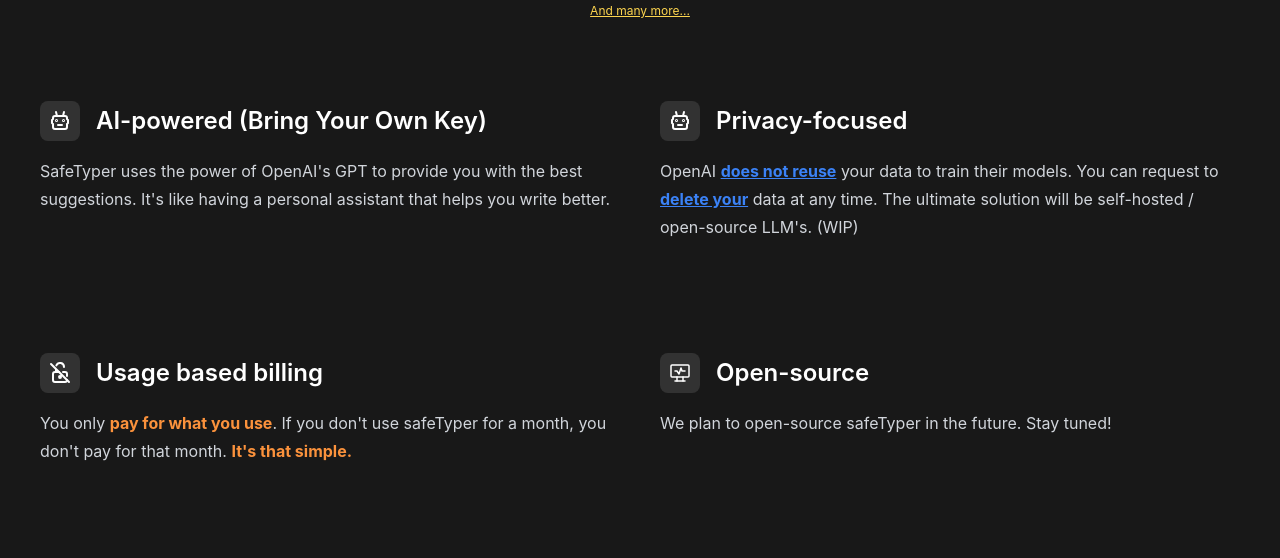
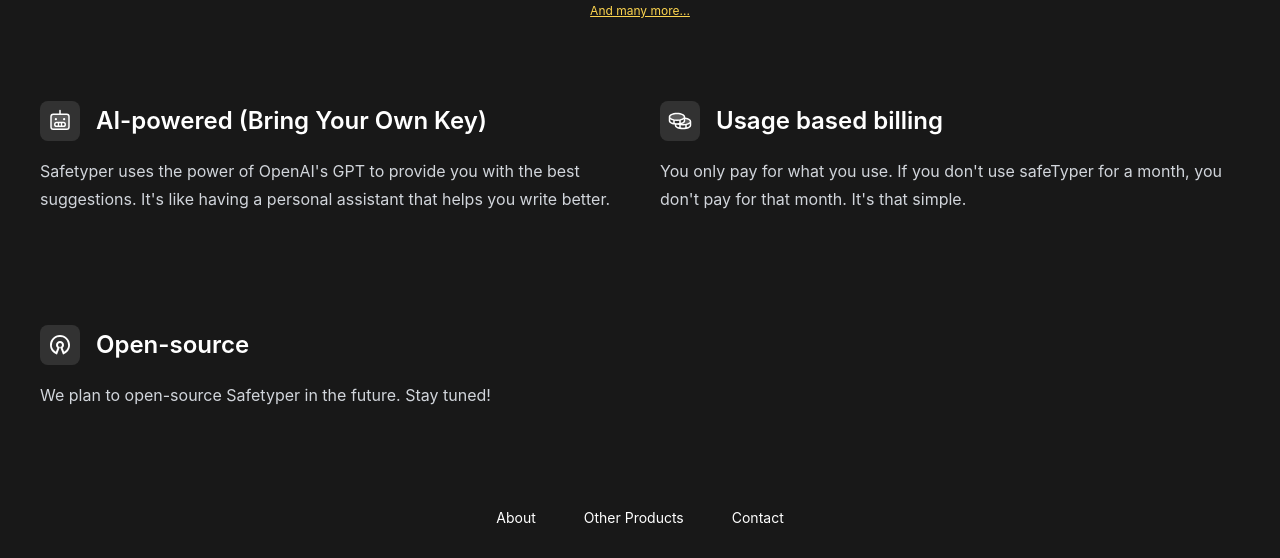
Before and after one commit to coollabsio/safetyper.com, an Astro site: page / in a window 1280 px wide. Shown: the part 799-1357 px from the top of the page. Built offline with nearby package versions, Linux system fonts and the light colour scheme; Astro itself is replaced by a stand-in of ours; a small style sheet from the web is missing.

Commit message:
Update Footer and Features components

```diff
--- a/src/components/Footer.svelte
+++ b/src/components/Footer.svelte
@@ -1,7 +1,7 @@
 <footer>
   <div class="mx-auto overflow-hidden px-6 pt-20 sm:pt-24 lg:px-8 pb-4">
     <nav
-      class="-mb-6 columns-2 sm:flex sm:justify-center sm:space-x-12"
+      class="columns-3 text-center sm:flex sm:justify-center sm:space-x-12"
       aria-label="Footer"
     >
       <div class="pb-6">
--- a/src/components/Index/Features.svelte
+++ b/src/components/Index/Features.svelte
@@ -198,36 +198,20 @@
 <div class="grid grid-cols-1 md:grid-cols-2 gap-10 gap-y-28 pt-20">
   <Feature title="AI-powered (Bring Your Own Key)">
     <div slot="icon">
-      <svg
-        width="512"
-        height="512"
-        class="icon"
-        viewBox="0 0 24 24"
-        xmlns="http://www.w3.org/2000/svg"
-      >
-        <g
-          fill="none"
-          stroke="white"
-          stroke-linecap="round"
-          stroke-linejoin="round"
-          stroke-width="2"
-        >
-          <path
-            d="M7 7h10a2 2 0 0 1 2 2v1l1 1v3l-1 1v3a2 2 0 0 1-2 2H7a2 2 0 0 1-2-2v-3l-1-1v-3l1-1V9a2 2 0 0 1 2-2zm3 9h4"
-          />
-          <circle cx="8.5" cy="11.5" r=".5" fill="#000000" />
-          <circle cx="15.5" cy="11.5" r=".5" fill="#000000" />
-          <path d="M9 7L8 3m7 4l1-4" />
+      <svg class="w-6 h-6" viewBox="0 0 256 256" xmlns="http://www.w3.org/2000/svg">
+        <g fill="currentColor">
+            <path d="M200 56H56a24 24 0 0 0-24 24v112a24 24 0 0 0 24 24h144a24 24 0 0 0 24-24V80a24 24 0 0 0-24-24m-36 128H92a20 20 0 0 1 0-40h72a20 20 0 0 1 0 40" opacity=".2"/>
+            <path d="M200 48h-64V16a8 8 0 0 0-16 0v32H56a32 32 0 0 0-32 32v112a32 32 0 0 0 32 32h144a32 32 0 0 0 32-32V80a32 32 0 0 0-32-32m16 144a16 16 0 0 1-16 16H56a16 16 0 0 1-16-16V80a16 16 0 0 1 16-16h144a16 16 0 0 1 16 16Zm-52-56H92a28 28 0 0 0 0 56h72a28 28 0 0 0 0-56m-28 16v24h-16v-24Zm-56 12a12 12 0 0 1 12-12h12v24H92a12 12 0 0 1-12-12m84 12h-12v-24h12a12 12 0 0 1 0 24m-92-68a12 12 0 1 1 12 12a12 12 0 0 1-12-12m88 0a12 12 0 1 1 12 12a12 12 0 0 1-12-12"/>
         </g>
-      </svg>
+    </svg>
     </div>
     <div slot="main-text">
-      SafeTyper uses the power of OpenAI's GPT to provide you with the best
+      Safetyper uses the power of OpenAI's GPT to provide you with the best
       suggestions. It's like having a personal assistant that helps you write
       better.
     </div>
   </Feature>
-  <Feature title="Privacy-focused">
+  <!-- <Feature title="Privacy-focused">
     <div slot="icon">
       <svg
         width="512"
@@ -269,64 +253,30 @@
       data at any time. The ultimate solution will be self-hosted / open-source LLM's. (WIP)
       <br /><span class="text-blue-500 font-bold"></span>
     </div>
-  </Feature>
+  </Feature> -->
 
   <Feature title="Usage based billing">
     <div slot="icon">
-      <svg
-        width="512"
-        height="512"
-        viewBox="0 0 24 24"
-        class="icon"
-        xmlns="http://www.w3.org/2000/svg"
-      >
-        <g
-          fill="none"
-          stroke="currentColor"
-          stroke-linecap="round"
-          stroke-linejoin="round"
-          stroke-width="2"
-        >
-          <path
-            d="M15 11h2a2 2 0 0 1 2 2v2m0 4a2 2 0 0 1-2 2H7a2 2 0 0 1-2-2v-6a2 2 0 0 1 2-2h4"
-          />
-          <path
-            d="M11 16a1 1 0 1 0 2 0a1 1 0 1 0-2 0m-3-5V8m.347-3.631A4 4 0 0 1 16 6M3 3l18 18"
-          />
+      <svg class="w-6 h-6" viewBox="0 0 256 256" xmlns="http://www.w3.org/2000/svg">
+        <g fill="currentColor">
+            <path d="M240 132c0 19.88-35.82 36-80 36c-19.6 0-37.56-3.17-51.47-8.44C146.76 156.85 176 142 176 124V96.72c36.52 3.34 64 17.86 64 35.28m-64-48c0-19.88-35.82-36-80-36S16 64.12 16 84s35.82 36 80 36s80-16.12 80-36" opacity=".2"/>
+            <path d="M184 89.57V84c0-25.08-37.83-44-88-44S8 58.92 8 84v40c0 20.89 26.25 37.49 64 42.46V172c0 25.08 37.83 44 88 44s88-18.92 88-44v-40c0-20.7-25.42-37.32-64-42.43M232 132c0 13.22-30.79 28-72 28c-3.73 0-7.43-.13-11.08-.37C170.49 151.77 184 139 184 124v-18.26c29.87 4.45 48 16.53 48 26.26M72 150.25v-23.79A183.74 183.74 0 0 0 96 128a183.74 183.74 0 0 0 24-1.54v23.79A163 163 0 0 1 96 152a163 163 0 0 1-24-1.75m96-40.32V124c0 8.39-12.41 17.4-32 22.87V123.5c12.91-3.13 23.84-7.79 32-13.57M96 56c41.21 0 72 14.78 72 28s-30.79 28-72 28s-72-14.78-72-28s30.79-28 72-28m-72 68v-14.07c8.16 5.78 19.09 10.44 32 13.57v23.37C36.41 141.4 24 132.39 24 124m64 48v-4.17c2.63.1 5.29.17 8 .17c3.88 0 7.67-.13 11.39-.35a121.92 121.92 0 0 0 12.61 3.76v23.46c-19.59-5.47-32-14.48-32-22.87m48 26.25V174.4a179.48 179.48 0 0 0 24 1.6a183.74 183.74 0 0 0 24-1.54v23.79a165.45 165.45 0 0 1-48 0m64-3.38V171.5c12.91-3.13 23.84-7.79 32-13.57V172c0 8.39-12.41 17.4-32 22.87"/>
         </g>
-      </svg>
+    </svg>
     </div>
     <div slot="main-text">
-      You only <span class="font-bold text-orange-400"
-      >pay for what you use</span
-    >. If you don't use safeTyper for a month, you don't pay for
-    that month. <span class="font-bold text-orange-400"
-      >It's that simple.</span
-    >
+      You only pay for what you use. If you don't use safeTyper for a month, you
+      don't pay for that month. It's that simple.
     </div>
   </Feature>
   <Feature title="Open-source">
     <div slot="icon">
-      <svg
-        xmlns="http://www.w3.org/2000/svg"
-        class="icon"
-        viewBox="0 0 24 24"
-        stroke-width="1.5"
-        stroke="currentColor"
-        fill="none"
-        stroke-linecap="round"
-        stroke-linejoin="round"
-      >
-        <path stroke="none" d="M0 0h24v24H0z" fill="none" />
-        <rect x="3" y="4" width="18" height="12" rx="1" />
-        <path d="M7 20h10" />
-        <path d="M9 16v4" />
-        <path d="M15 16v4" />
-        <path d="M7 10h2l2 3l2 -6l1 3h3" />
-      </svg>
+      <svg class="w-6 h-6" viewBox="0 0 24 24" xmlns="http://www.w3.org/2000/svg">
+        <path fill="currentColor" d="M12.001 2c5.523 0 10 4.477 10 10c0 4.4-2.841 8.136-6.789 9.473l-.226.074l-2.904-7.55A2.016 2.016 0 0 0 14.001 12a2 2 0 1 0-2.083 1.998l-2.903 7.549l-.225-.074C4.842 20.136 2 16.4 2 12C2 6.477 6.477 2 12 2m0 2a8 8 0 0 0-4.099 14.872l1.48-3.849a4 4 0 1 1 5.239 0c.565 1.474 1.059 2.757 1.479 3.85A8 8 0 0 0 12 4"/>
+    </svg>
     </div>
     <div slot="main-text">
-      We plan to open-source safeTyper in the future. Stay tuned!
+      We plan to open-source Safetyper in the future. Stay tuned!
     </div>
   </Feature>
 </div>
```
